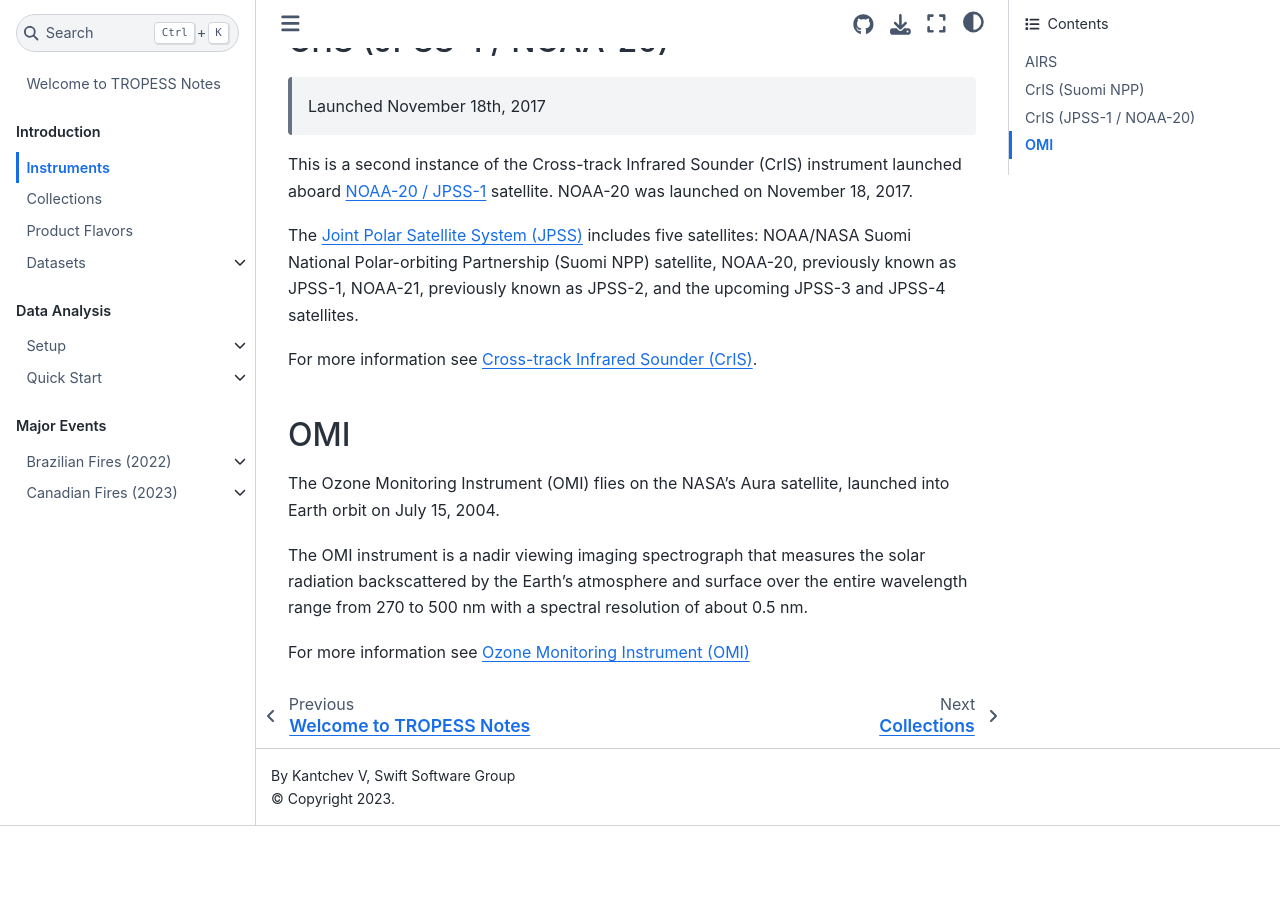
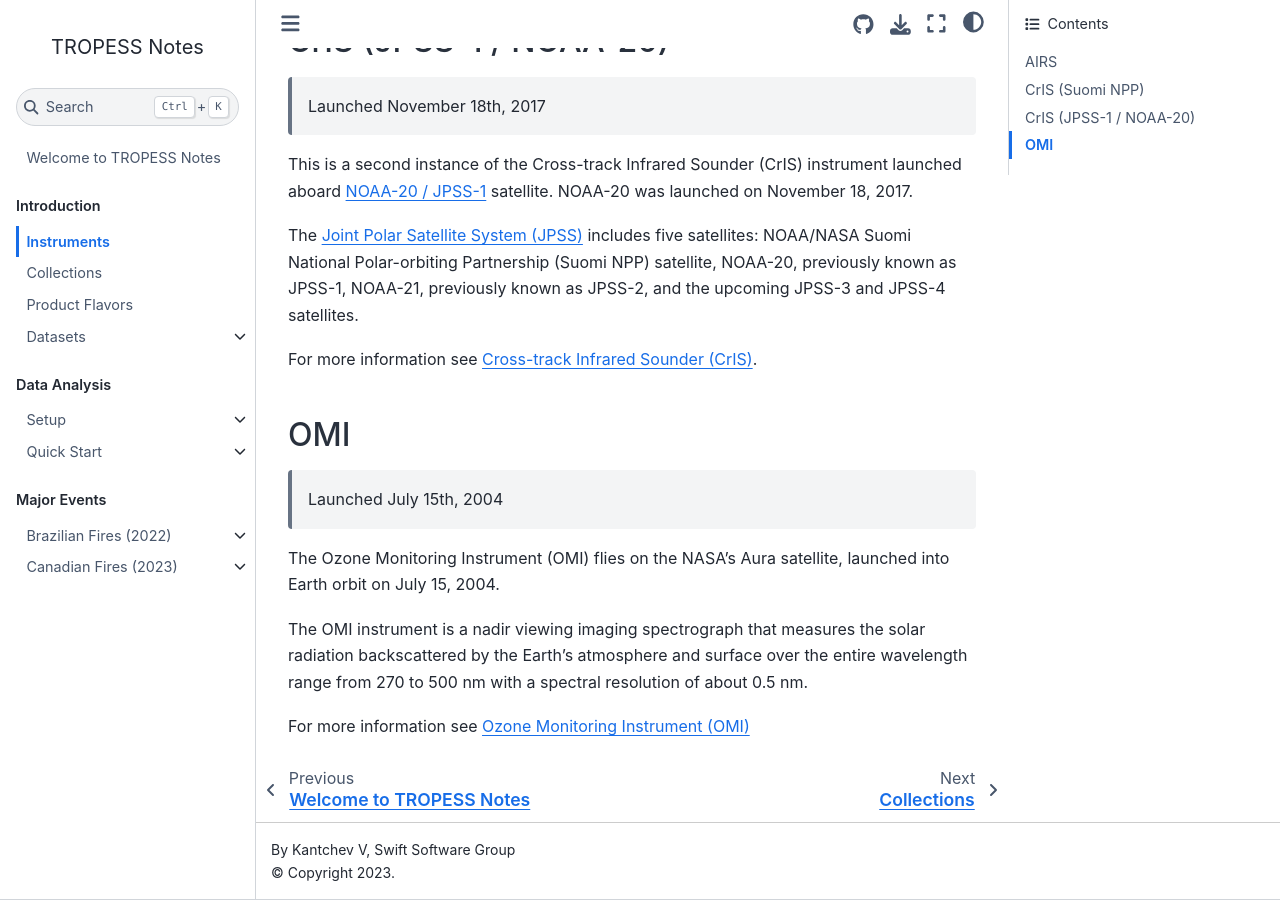
Before and after one commit to swift-earth-science/tropess-notes, a Jupyter Book: the page built from book/intro-instruments.md, in a window 1280 px wide and 900 px high, scrolled down 845 px. Built offline with Jupyter Book 1.0.4 settings and Sphinx 7.4.7 and the Sphinx Book theme 1.1.4, drawn with Linux system fonts in a browser that asks for light colours; before the commit the page ends 1671 px from its top, so only the background shows below that.

```diff
--- a/book/intro-instruments.md
+++ b/book/intro-instruments.md
@@ -32,6 +32,8 @@
 
 ## OMI
 
+> Launched July 15th, 2004
+
 The Ozone Monitoring Instrument (OMI) flies on the NASA's Aura satellite, launched into Earth orbit on July 15, 2004.
 
 The OMI instrument is a nadir viewing imaging spectrograph that measures the solar radiation backscattered by the Earth's atmosphere and surface over the entire wavelength range from 270 to 500 nm with a spectral resolution of about 0.5 nm.
```
